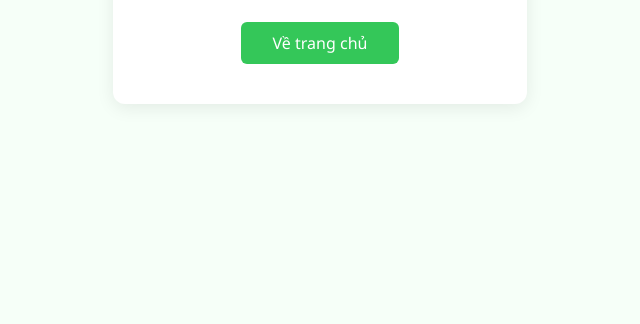
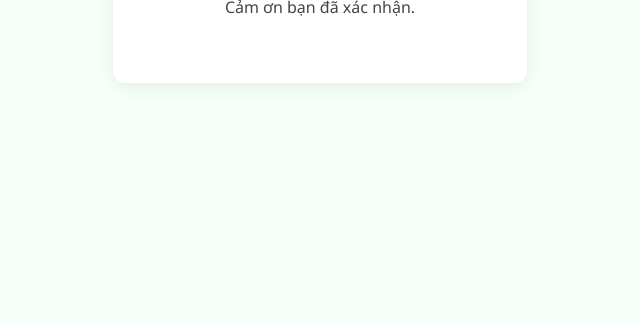
Before and after one commit to BerlianNina/xacminhtaikhoan, a plain HTML site: page index.html in a window 1280 px wide. Shown: the part 476-800 px from the top of the page, without its empty margins (320-960 px from the left). Drawn offline with Linux system fonts and the light colour scheme.

Commit message:
Update index.html

```diff
--- a/index.html
+++ b/index.html
@@ -58,7 +58,6 @@
         <div class="icon-success">✔️</div>
         <div class="title">Xác minh thành công!</div>
         <div class="desc">Tài khoản của bạn đã được xác minh thành công.<br>Cảm ơn bạn đã xác nhận.</div>
-        <a href="/" class="btn">Về trang chủ</a>
     </div>
 </body>
 </html>
```
